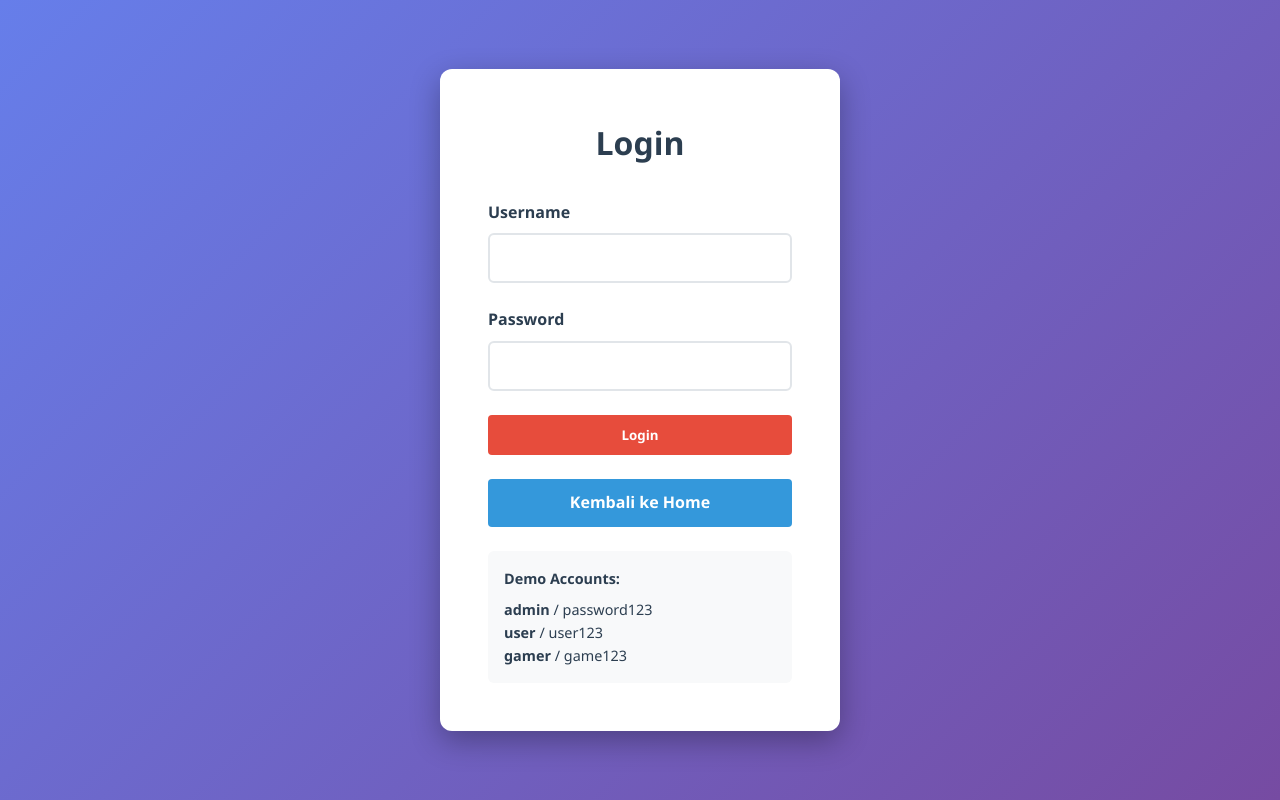
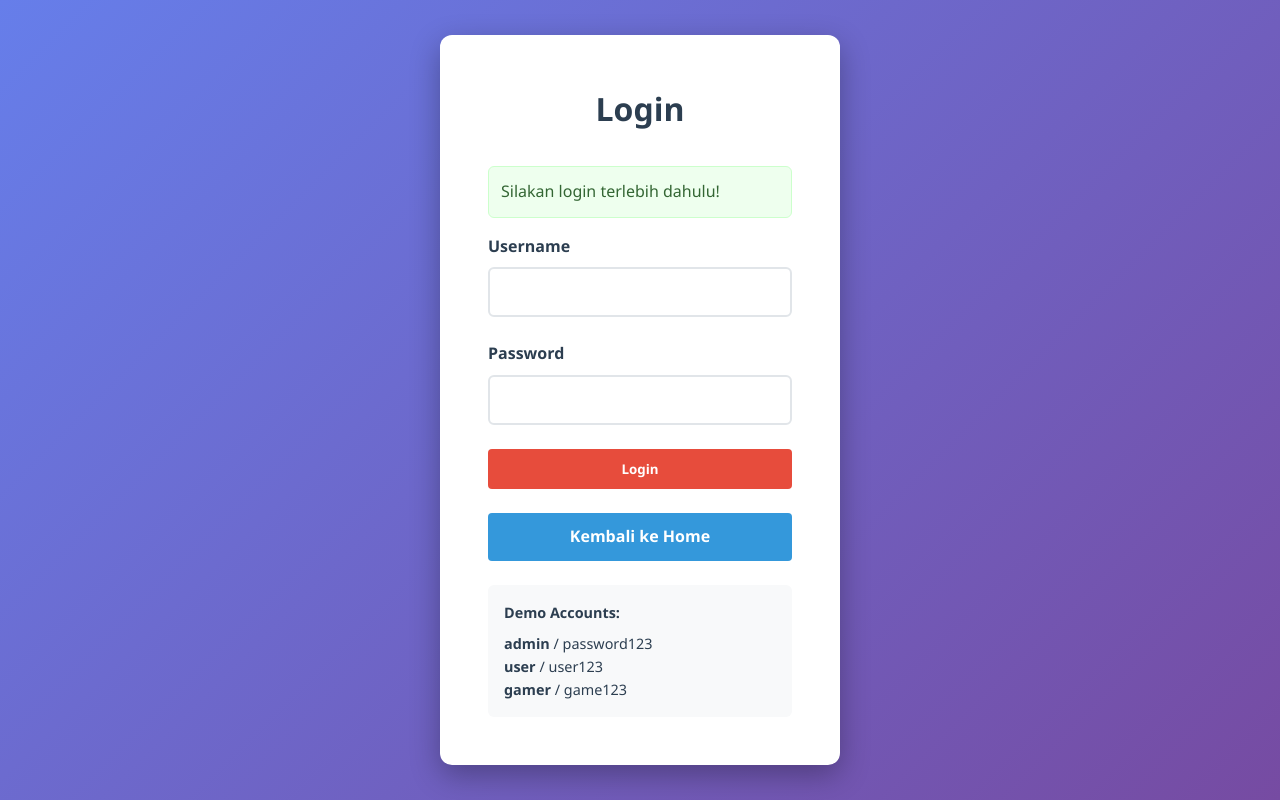
Before and after one commit to Dzaki106/program-web, a PHP site: the page made by login.php in a window 1280 px wide. Run offline with PHP 8.4, Linux system fonts and the light colour scheme; a stand-in replaces the project's code that opens the database connection.

Commit message:
Update login.php

```diff
--- a/login.php
+++ b/login.php
@@ -1,30 +1,50 @@
 <?php
 session_start();
+require_once 'koneksi.php';
 
+// Redirect to dashboard if already logged in
 if (isset($_SESSION['username'])) {
-    header('Location: dashboard.php');
+    header('Location: dashboard.php?message=Anda sudah login!&status=success');
     exit();
 }
 
+// Handle login form submission
 $error = '';
 if ($_SERVER['REQUEST_METHOD'] === 'POST') {
     $username = $_POST['username'] ?? '';
     $password = $_POST['password'] ?? '';
 
-    $valid_users = [
-        'admin' => 'password123',
-        'user' => 'user123',
-        'gamer' => 'game123'
-    ];
+    // Check user in database
+    $stmt = $conn->prepare("SELECT id, username, password, role FROM users WHERE username = ?");
+    $stmt->bind_param("s", $username);
+    $stmt->execute();
+    $result = $stmt->get_result();
 
-    if (isset($valid_users[$username]) && $valid_users[$username] === $password) {
-        $_SESSION['username'] = $username;
-        header('Location: dashboard.php?message=Login berhasil!&status=success');
-        exit();
+    if ($result->num_rows === 1) {
+        $user = $result->fetch_assoc();
+
+        // Verify password (using password_verify in real app, here we use simple check)
+        // For demo, we'll use a simple check. In production, use password_verify()
+        if ($password === 'password123' || password_verify($password, $user['password'])) {
+            $_SESSION['user_id'] = $user['id'];
+            $_SESSION['username'] = $user['username'];
+            $_SESSION['role'] = $user['role'];
+            $_SESSION['login_time'] = time();
+
+            header('Location: dashboard.php?message=Login berhasil!&status=success');
+            exit();
+        } else {
+            $error = 'Username atau password salah!';
+        }
     } else {
         $error = 'Username atau password salah!';
     }
+    $stmt->close();
 }
+
+// Handle query string parameters
+$message = isset($_GET['message']) ? $_GET['message'] : '';
+$status = isset($_GET['status']) ? $_GET['status'] : '';
 ?>
 <!DOCTYPE html>
 <html lang="id">
@@ -93,6 +113,15 @@ if ($_SERVER['REQUEST_METHOD'] === 'POST') {
             border: 1px solid #fcc;
         }
 
+        .success-message {
+            background: #efe;
+            color: #363;
+            padding: 0.75rem;
+            border-radius: 6px;
+            margin-bottom: 1rem;
+            border: 1px solid #cfc;
+        }
+
         .login-links {
             text-align: center;
             margin-top: 1.5rem;
@@ -116,6 +145,12 @@ if ($_SERVER['REQUEST_METHOD'] === 'POST') {
     <div class="login-container">
         <div class="login-form">
             <h1 class="login-title">Login</h1>
+
+            <?php if ($message): ?>
+            <div class="success-message">
+                <?php echo htmlspecialchars($message); ?>
+            </div>
+            <?php endif; ?>
 
             <?php if ($error): ?>
             <div class="error-message">
```
